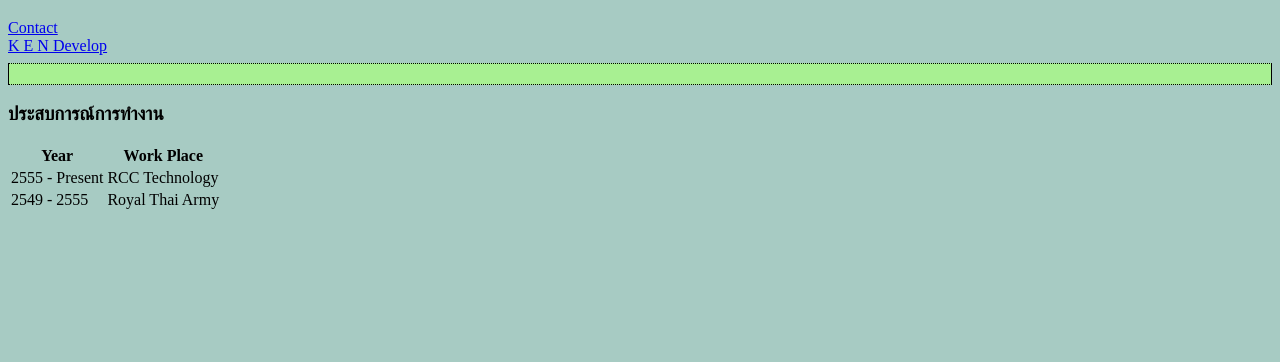
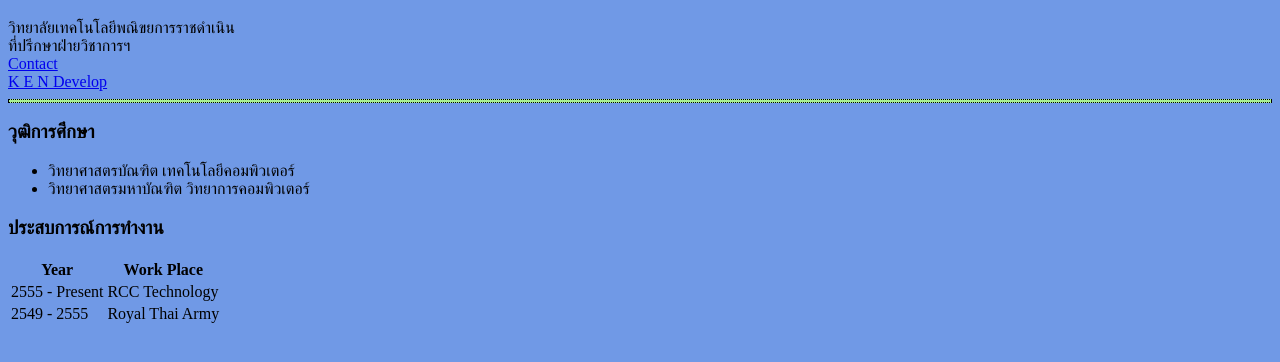
Before and after one commit to ken-develop/mypage2024, a plain HTML site: page index.html in a window 1280 px wide. Shown: the part 362-724 px from the top of the page. Drawn offline with Linux system fonts and the light colour scheme.

Commit message:
เพิ่มประวัติ

```diff
--- a/index.html
+++ b/index.html
@@ -7,7 +7,7 @@
     <!--<link rel="stylesheet" href="styles.css">-->
     <style>
         body{
-            background-color: rgb(167, 203, 195);
+            background-color: rgb(112, 153, 230);
         }
         hr{
             background-color: rgb(168, 240, 146);
@@ -15,20 +15,21 @@
     </style>
 </head>
 <body>
-    <img src = "gtt.jpg" alt = "" style = "width: 20%;height: auto;">
+    <img src = "gtt.jpg" alt = ""  style = "width: 20%;height: auto;">
     <h1> Thongchai </h1>
+    วิทยาลัยเทคโนโลยีพณิขยการราชดำเนิน <br>
+    ที่ปรึกษาฝ่ายวิชาการฯ <br>
     <a href="contact.html"> Contact </a> <br>
     <a href="https://th-th.facebook.com/KEN.Develop9/"> K E N Develop </a>
 
-    <hr style="border-style: dotted solid; height: 20px;">
+    <hr style="border-style: dotted solid; height: 2px;">
+    <h3>วุฒิการศึกษา</h3>
+    <ul>
+        <li>วิทยาศาสตรบัณฑิต เทคโนโลยีคอมพิวเตอร์</li>
+        <li>วิทยาศาสตรมหาบัณฑิต วิทยาการคอมพิวเตอร์</li>
+    </ul>
 
     <h3>ประสบการณ์การทำงาน</h3>
-    <!--
-    <ul>
-        <li>2555 - Present RCC Technology</li>
-        <li>2549 - 2555 Royal Thai Army</li>
-    </ul>
-    -->
 
 <!--ทำให้ list นำเสนอออกมาเป็น Table-->
 <table>
--- a/styles.css
+++ b/styles.css
@@ -1,3 +1,3 @@
 table ,td ,th{
-    border: 2px solid rgb(140, 140, 140);
+    border: 2px solid rgb(242, 5, 151);
 }
```
